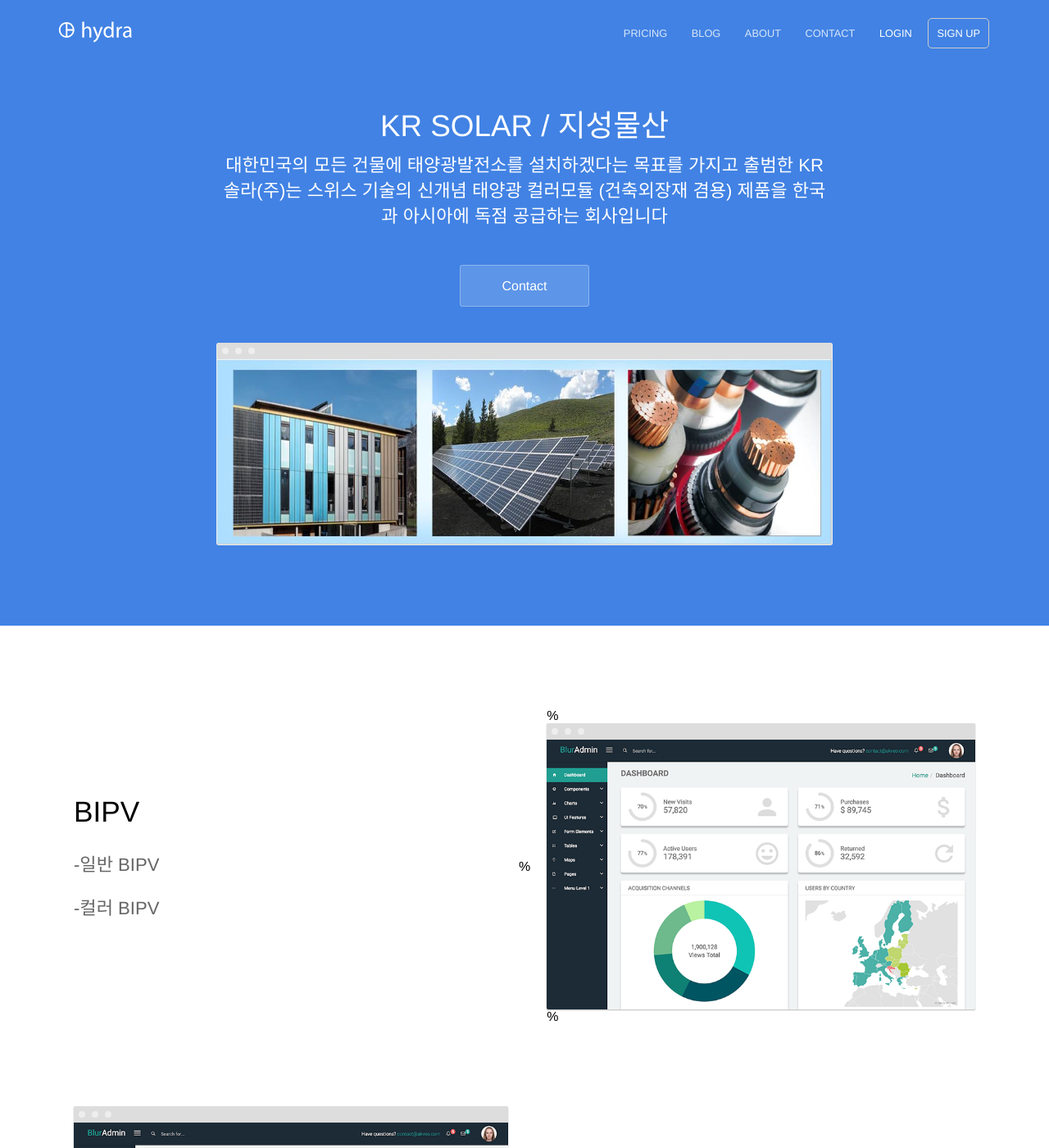
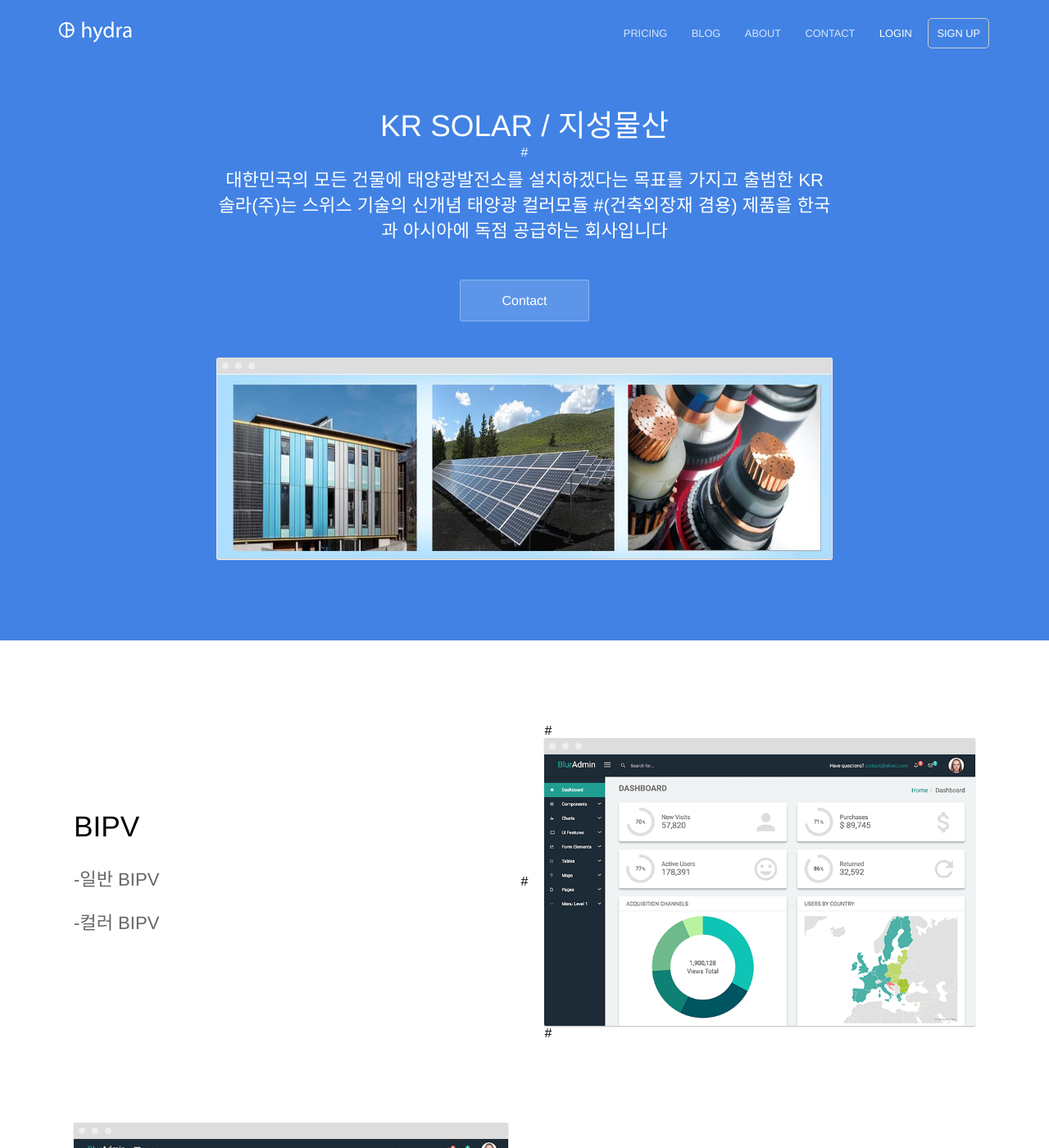
Before and after one commit to kr-solar/kr-solar.github.io, a Jekyll site: the page built from index.html, in a window 1280 px wide and 1400 px high. Shown: the whole window at 82% size. Built offline with Jekyll 4.4.1, drawn with Linux system fonts in a browser that asks for light colours.

Commit message:
Update index.html

```diff
--- a/index.html
+++ b/index.html
@@ -5,8 +5,8 @@
 <section class="hero">
 	<div class="text-container">
 		<h1 class="editable">KR SOLAR / 지성물산</h1>
-		<p class="subtext editable">대한민국의 모든 건물에 태양광발전소를 설치하겠다는 목표를 가지고 출범한 KR솔라(주)는 스위스 기술의 신개념 태양광 컬러모듈
-		(건축외장재 겸용) 제품을 한국과 아시아에 독점 공급하는 회사입니다</p>
+		#<p class="subtext editable">대한민국의 모든 건물에 태양광발전소를 설치하겠다는 목표를 가지고 출범한 KR솔라(주)는 스위스 기술의 신개념 태양광 컬러모듈
+		#(건축외장재 겸용) 제품을 한국과 아시아에 독점 공급하는 회사입니다</p>
 		<div class="cta button alt"><a href="{{ site.baseurl }}/contact/">Contact</a></div>
 		<div>
 			<img src="{{ site.baseurl }}/images/main_page.jpg" alt="Screenshot" class="screenshot editable" />
@@ -22,9 +22,9 @@
 				<p>-일반 BIPV </p>
 				<p>-컬러 BIPV </p>
 			</div>
-			%<div class="image">
-			%	<img src="{{ site.baseurl }}/images/dashboard.png" alt="Screenshot" class="screenshot editable" />
-			%</div>
+			#<div class="image">
+			#	<img src="{{ site.baseurl }}/images/dashboard.png" alt="Screenshot" class="screenshot editable" />
+			#</div>
 		</div>
 	</section>
 
```
